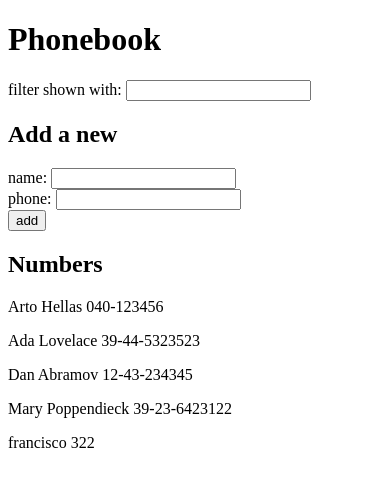
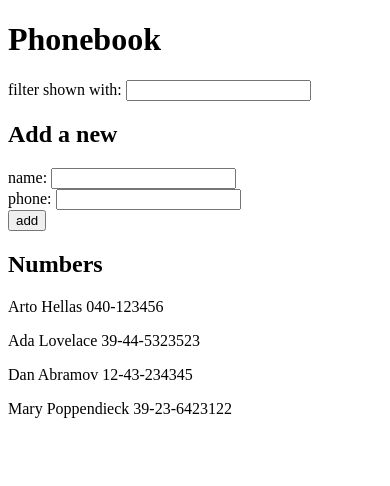
Before and after one commit to FranciscoMilani/Full-Stack-Open, a React (Vite) app in the folder part_2/phonebook/: page / in a window 390 px wide. Shown: the top 486 px of the page. Built offline with nearby package versions, Linux system fonts and the light colour scheme; data requests are answered from the project's data file.

Commit message:
2.13 phonebook step 8

```diff
--- a/part_2/phonebook/db.json
+++ b/part_2/phonebook/db.json
@@ -19,11 +19,6 @@
       "name": "Mary Poppendieck",
       "number": "39-23-6423122",
       "id": "4"
-    },
-    {
-      "id": "fc61",
-      "name": "francisco",
-      "number": "322"
     }
   ]
 }
--- a/part_2/phonebook/src/App.jsx
+++ b/part_2/phonebook/src/App.jsx
@@ -4,6 +4,7 @@ import axios from "axios";
 import SearchFilter from "./components/SearchFilter";
 import PersonAdd from "./components/PersonAdd";
 import PersonList from "./components/PersonList";
+import phonebook from "./services/phonebook";
 
 const App = () => {
     const [newName, setNewName] = useState("");
@@ -12,9 +13,7 @@ const App = () => {
     const [persons, setPersons] = useState([]);
 
     useEffect(() => {
-        axios.get("http://localhost:3001/persons").then((response) => {
-            setPersons(response.data);
-        });
+        phonebook.getAll().then((data) => setPersons(data));
     }, []);
 
     let filteredPeople = persons.filter((x) =>
@@ -25,23 +24,22 @@ const App = () => {
         event.preventDefault();
 
         if (!newName) return;
+
         if (persons.some((x) => x.name === newName)) {
             alert(`${newName} is already added to phonebook`);
             return;
         }
 
-        const newPerson = {
+        const newEntry = {
             name: newName,
             number: newPhone,
         };
 
-        axios
-            .post("http://localhost:3001/persons", newPerson)
-            .then((response) => {
-                setPersons(persons.concat(response.data));
-                setNewName("");
-                setNewPhone("");
-            });
+        phonebook.create(newEntry).then((data) => {
+            setPersons(persons.concat(data));
+            setNewName("");
+            setNewPhone("");
+        });
     };
 
     const setNewNameHandler = (event) => {
--- /dev/null
+++ b/part_2/phonebook/src/services/phonebook.js
@@ -0,0 +1,18 @@
+import axios from "axios";
+
+const url = "http://localhost:3001/persons";
+
+const getAll = () => {
+    const promise = axios.get(url);
+    return promise.then((response) => response.data);
+};
+
+const create = (newEntry) => {
+    const promise = axios.post(url, newEntry);
+    return promise.then((response) => response.data);
+};
+
+export default {
+    getAll,
+    create,
+};
```
